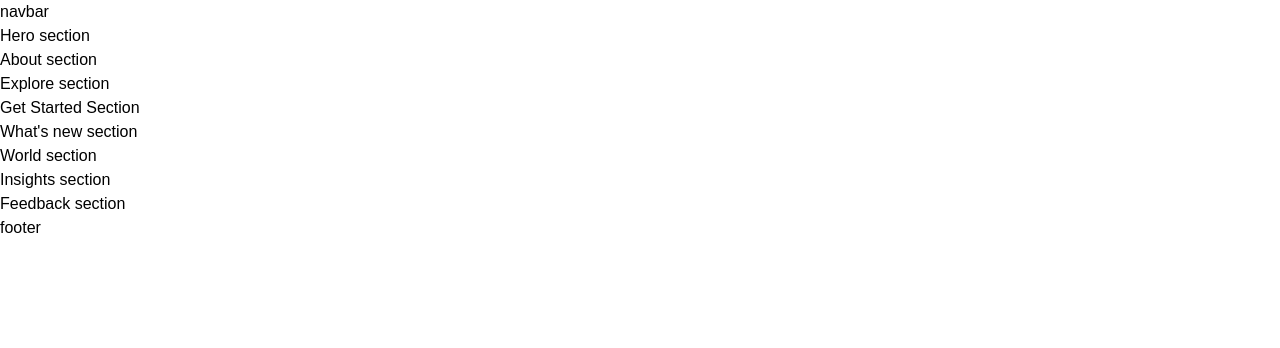
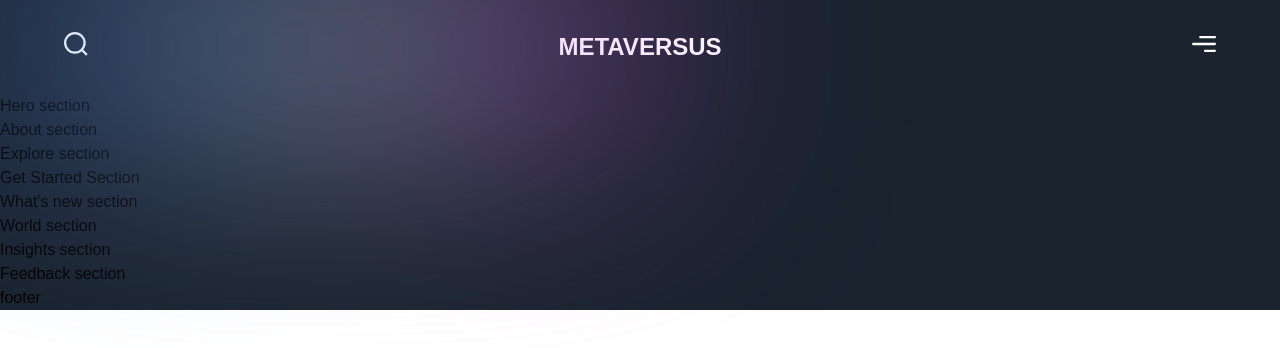
Before and after one commit to XNKRJUNG/x-metaversus, a Next.js app: page / in a window 1280 px wide. Shown: the top 348 px of the page. Built offline with nearby package versions, Linux system fonts and the light colour scheme; a web font is replaced by a local one.

Commit message:
Adds contains in navbar.jsx

```diff
--- a/app/page.js
+++ b/app/page.js
@@ -1,8 +1,17 @@
-import { Footer, Navbar } from '../components';
-import { About, Explore, Feedback, GetStarted, Hero, Insights, WhatsNew, World } from '../sections';
+import { Footer, Navbar } from "../components";
+import {
+  About,
+  Explore,
+  Feedback,
+  GetStarted,
+  Hero,
+  Insights,
+  WhatsNew,
+  World,
+} from "../sections";
 
 const Page = () => (
-  <div>
+  <div className="bg-primary-black" overflow-hidden>
     <Navbar />
     <Hero />
     <About />
--- a/components/Navbar.jsx
+++ b/components/Navbar.jsx
@@ -1,9 +1,34 @@
-'use client';
+"use client";
+
+import { motion } from "framer-motion";
+
+import styles from "../styles";
+import { navVariants } from "../utils/motion";
 
 const Navbar = () => (
-  <nav>
-    navbar
-  </nav>
+  <motion.nav
+    variants={navVariants}
+    initial="hidden"
+    whileInView="show"
+    className={`${styles.xPaddings} py-8 relative`}
+  >
+    <div className="absolute w-[50%] inset-0 gradient-01" />
+    <div className={`${styles.innerWidth} mx-auto flex justify-between gap-8`}>
+      <img
+        src="/search.svg"
+        alt="search"
+        className="w-[24px] h-[24px] object-contain"
+      />
+      <h2 className="font-extrabold text-[24px] leading-[30.24px] text-white">
+        METAVERSUS
+      </h2>
+      <img
+        src="/menu.svg"
+        alt="menu"
+        className="w-[24px] h-[24px] object-contain"
+      />
+    </div>
+  </motion.nav>
 );
 
 export default Navbar;
```
